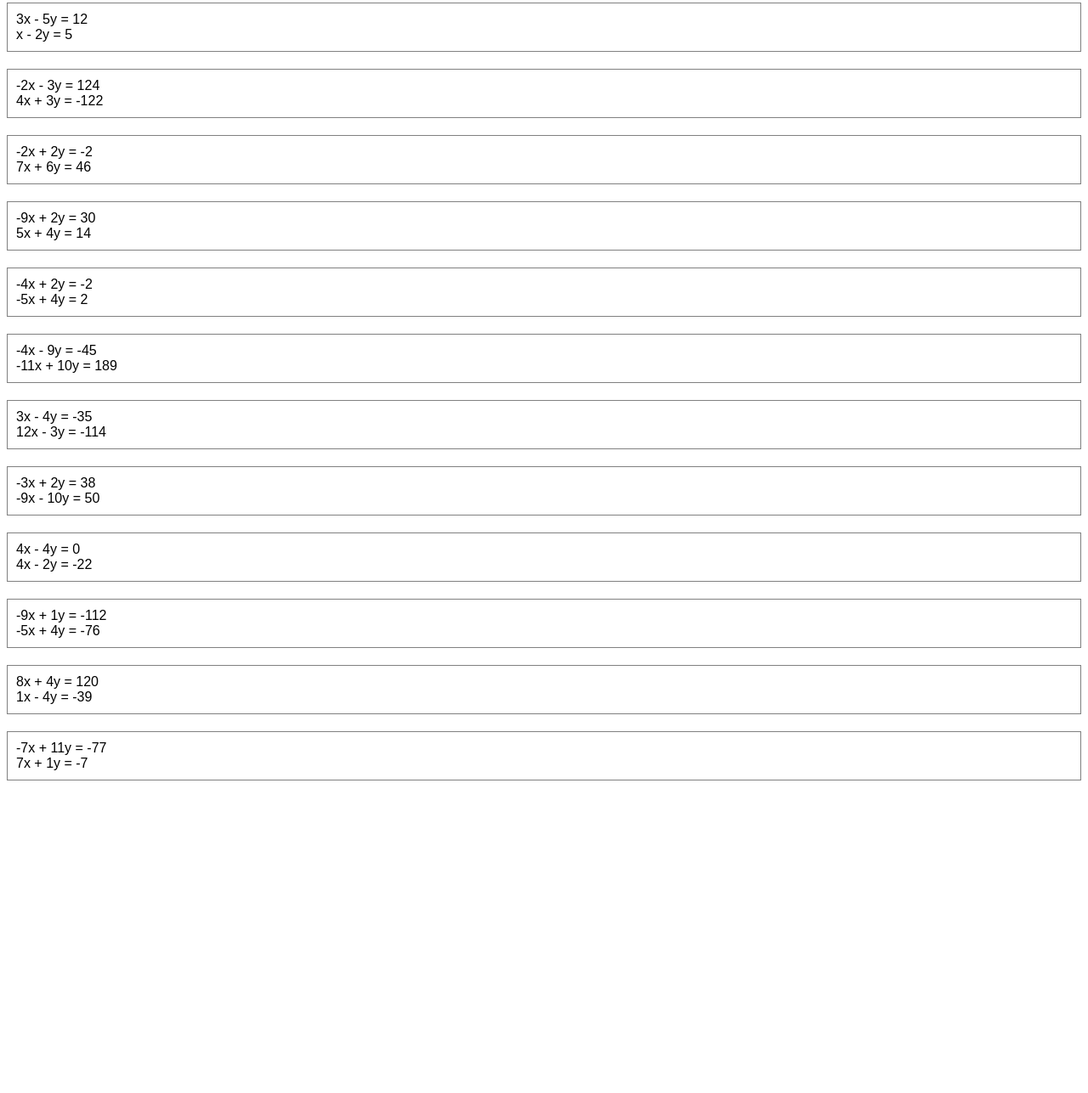
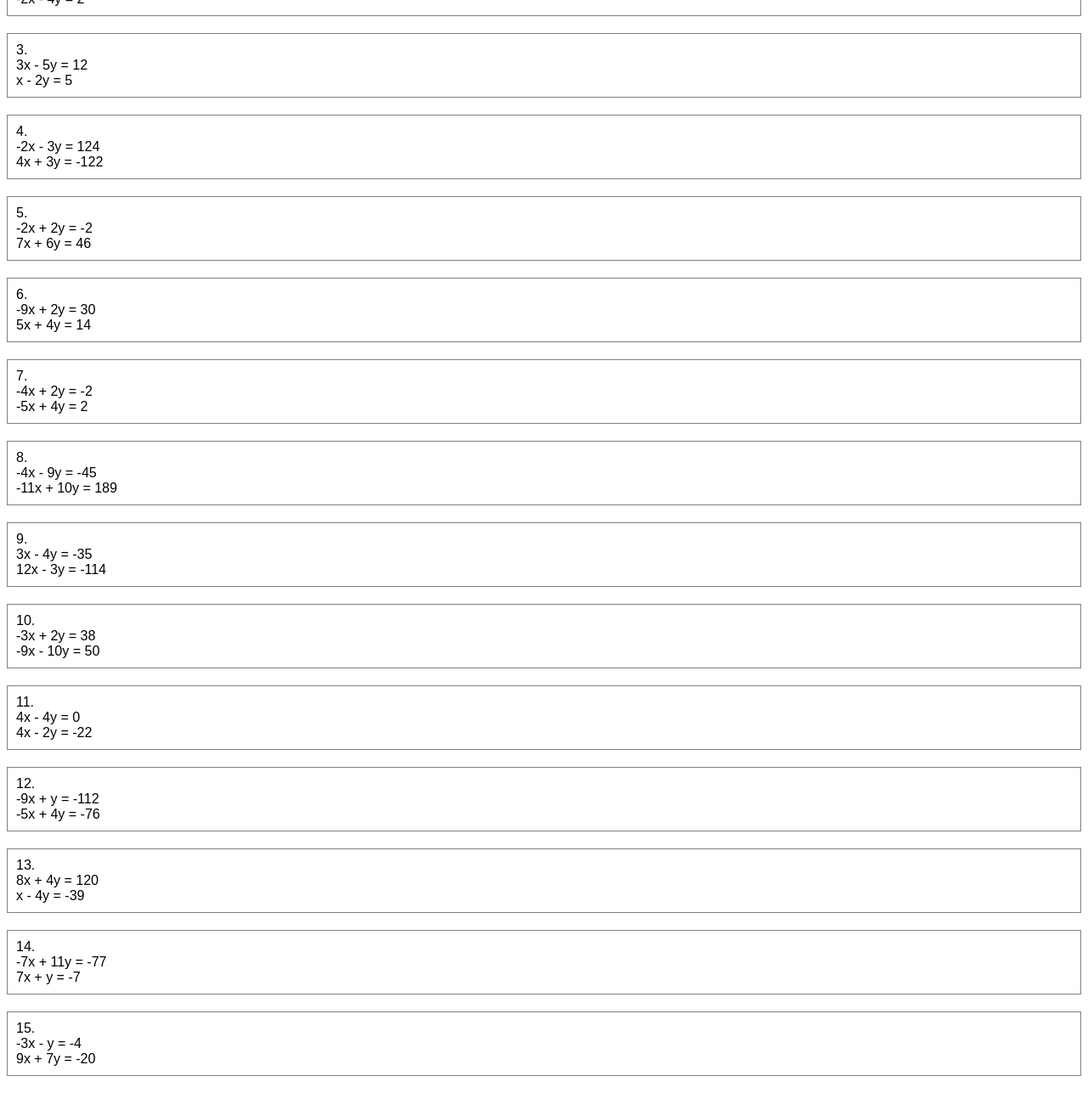
Before and after one commit to Alexander-Barth/math-trainer, a plain HTML site: page index.html in a window 1280 px wide. Shown: the part 267-1554 px from the top of the page at 85% size. Before the commit the page ends 1206 px from the top, so only its background shows below. Drawn offline with Linux system fonts and the light colour scheme; a script that the page names is missing.

Commit message:
fix for firefox

```diff
--- a/index.html
+++ b/index.html
@@ -1,7 +1,10 @@
 <!DOCTYPE HTML>
 
+<!-- HALLO NOAH, DEN QUELLCODE DARFST DU ABER NICHT LESEN!!! -->
 
-<!-- HALLO NOAH, DEN QUELLCODE DARFST DU ABER NICHT LESEN!!! -->
+<html>
+  <head>
+    <meta charset="utf-8"/>
 
 
 
@@ -28,9 +31,7 @@
 
 -->
 
-<html>
-  <head>
-    <meta charset="utf-8"/>
+
     <script src="js/mathjs-3.20.0/math.min.js" type="text/javascript"></script>
     <meta name="viewport" content="width=device-width, initial-scale=1">
     <link rel="stylesheet" href="style.css">
@@ -53,6 +54,7 @@
     <p>Löse folgende Gleichungen mit Zwischenschritte.</p>
 
     <section class="ex" data-x="4" data-y="8">
+      1.
       <div>
         15x - 2y = 44 <br>
         10x - 3y = 16
@@ -60,6 +62,7 @@
     </section>
 
     <section class="ex" data-x="3" data-y="-2">
+      2.
       <div>
         3x - 2y  = 13 <br>
         -2x - 4y = 2
@@ -67,6 +70,7 @@
     </section>
 
     <section class="ex" data-x="-1" data-y="-3">
+      3.
       <div>
         3x - 5y = 12 <br>
         x - 2y = 5
@@ -74,6 +78,7 @@
     </section>
 
     <section class="ex" data-x="1" data-y="-42">
+      4.
       <div>
         -2x - 3y = 124<br>
         4x + 3y = -122
@@ -81,6 +86,7 @@
     </section>
 
     <section class="ex" data-x="4" data-y="3">
+      5.
       <div>
         -2x + 2y = -2<br>
         7x + 6y = 46
@@ -88,6 +94,7 @@
     </section>
 
     <section class="ex" data-x="-2" data-y="6">
+      6.
       <div>
         -9x + 2y = 30<br>
         5x + 4y = 14
@@ -95,6 +102,7 @@
     </section>
 
     <section class="ex" data-x="2" data-y="3">
+      7.
       <div>
         -4x + 2y = -2<br>
         -5x + 4y = 2
@@ -102,6 +110,7 @@
     </section>
 
     <section class="ex" data-x="-9" data-y="9">
+      8.
       <div>
         -4x - 9y = -45<br>
         -11x + 10y = 189
@@ -109,6 +118,7 @@
     </section>
 
     <section class="ex" data-x="-9" data-y="2">
+      9.
       <div>
         3x - 4y = -35<br>
         12x - 3y = -114
@@ -116,6 +126,7 @@
     </section>
 
     <section class="ex" data-x="-10" data-y="4">
+      10.
       <div>
         -3x + 2y = 38<br>
         -9x - 10y = 50
@@ -123,36 +134,44 @@
     </section>
 
     <section class="ex" data-x="-11" data-y="-11">
+      11.
       <div>
         4x - 4y = 0<br>
         4x - 2y = -22
       </div>
     </section>
 
-
-
     <section class="ex" data-x="12" data-y="-4">
+      12.
       <div>
-        -9x + 1y = -112<br>
+        -9x + y = -112<br>
         -5x + 4y = -76
       </div>
     </section>
 
     <section class="ex" data-x="9" data-y="12">
+      13.
       <div>
         8x + 4y = 120<br>
-        1x - 4y = -39
+        x - 4y = -39
       </div>
     </section>
 
     <section class="ex" data-x="0" data-y="-7">
+      14.
       <div>
         -7x + 11y = -77<br>
-        7x + 1y = -7
+        7x + y = -7
       </div>
     </section>
 
-
+    <section class="ex" data-x="4" data-y="-8">
+      15.
+      <div>
+        -3x - y = -4<br>
+        9x + 7y = -20
+      </div>
+    </section>
     <script src="js/trainer.js" type="text/javascript"></script>
   </body>
 </html>
--- a/js/trainer.js
+++ b/js/trainer.js
@@ -61,7 +61,7 @@ function Question(el) {
 };
 
 Question.prototype.changed = function(ev) {
-    this.validate(ev.srcElement);
+    this.validate(ev.target);
 
     //console.log("last ",dev.lastChild,dev.lastChild.value)
     if (this.dev.lastChild.value !== "") {
```
Also changed, not shown: style.css (+1 -1 lines).
